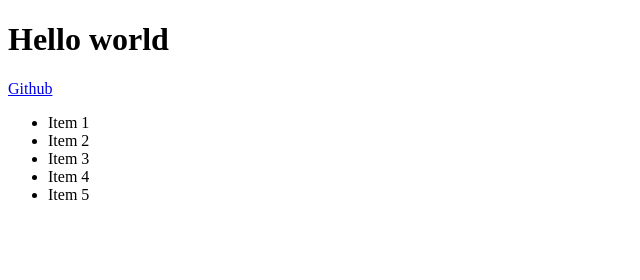
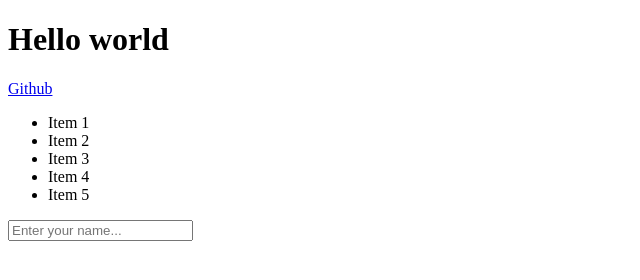
Before and after one commit to anuragtomar2510/myownrepo, a plain HTML site: page index.html in a window 1280 px wide. Shown: the whole page, without its empty margins (0-640 px from the left). Drawn offline with Linux system fonts and the light colour scheme.

Commit message:
Added input

```diff
--- a/index.html
+++ b/index.html
@@ -17,5 +17,7 @@
         <li>Item 4</li>
         <li>Item 5</li>
     </ul>
+
+    <input type="text" placeholder="Enter your name..." />
 </body>
 </html>
```
